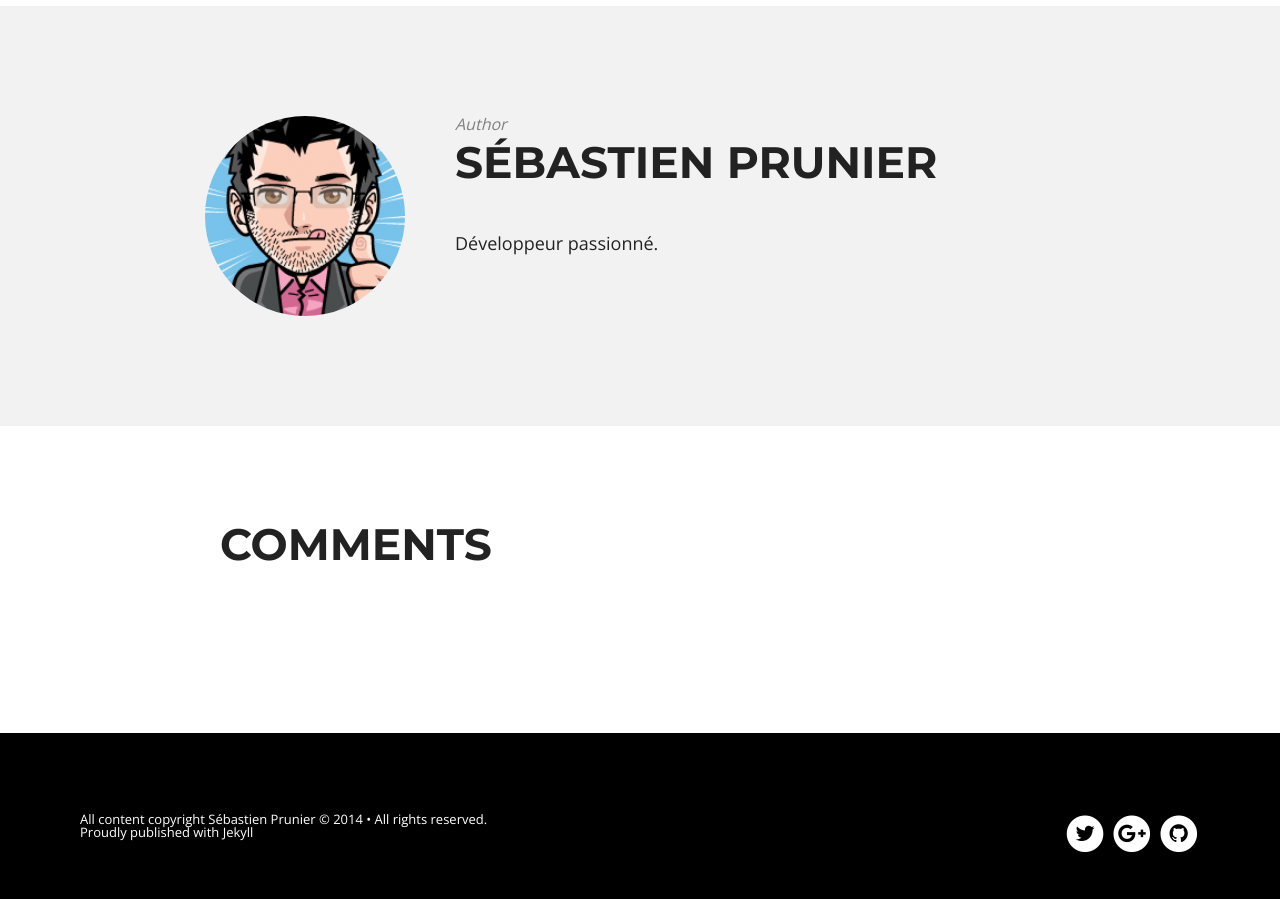
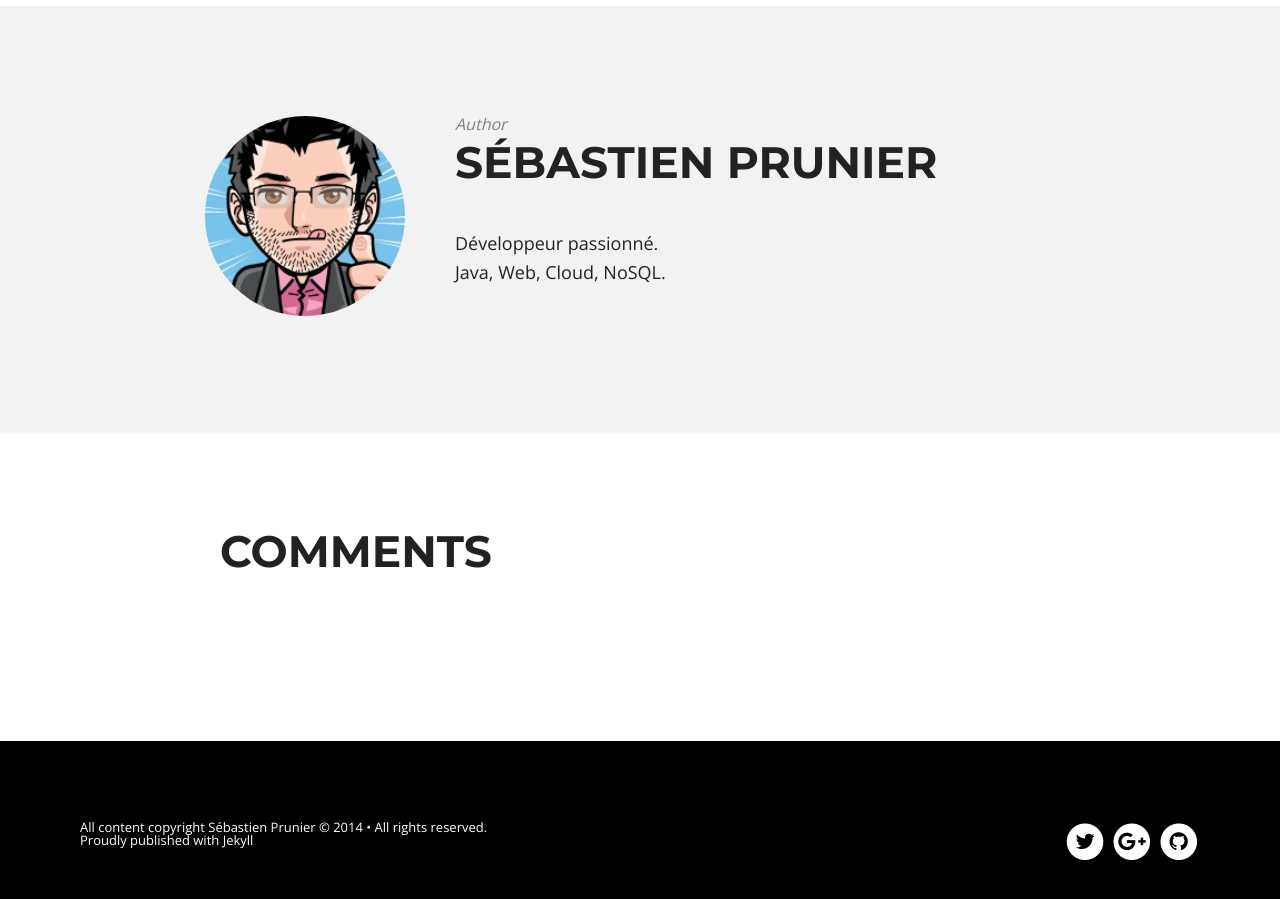
Before and after one commit to sebprunier/sebprunier.github.io, a Jekyll site: the page built from _posts/2011-07-01-pod-programming-cherche-son-java-architectproject-leaderguru.md, in a window 1280 px wide and 900 px high, scrolled down 2885 px. Built offline with Jekyll 4.4.1, drawn with Linux system fonts in a browser that asks for light colours; nearby versions of some CDN libraries; comment, search, counter and statistics services are not loaded.

Commit message:
Update profile description

```diff
--- a/_config.yml
+++ b/_config.yml
@@ -17,7 +17,7 @@ owner:
   avatar:         gravatar.png
   #email:          sebastien.prunier@gmail.com
   # Use the coder's toolbox at http://coderstoolbox.net/string/#!encoding=xml&action=encode&charset=us_ascii to encode your description into XML string
-  description:    "Développeur passionné."
+  description:    "Développeur passionné.<br>Java, Web, Cloud, NoSQL."
   # Social networking links used in footer. Update and remove as you like.
   twitter:        sebprunier
   #facebook:       hmfaysal
```
